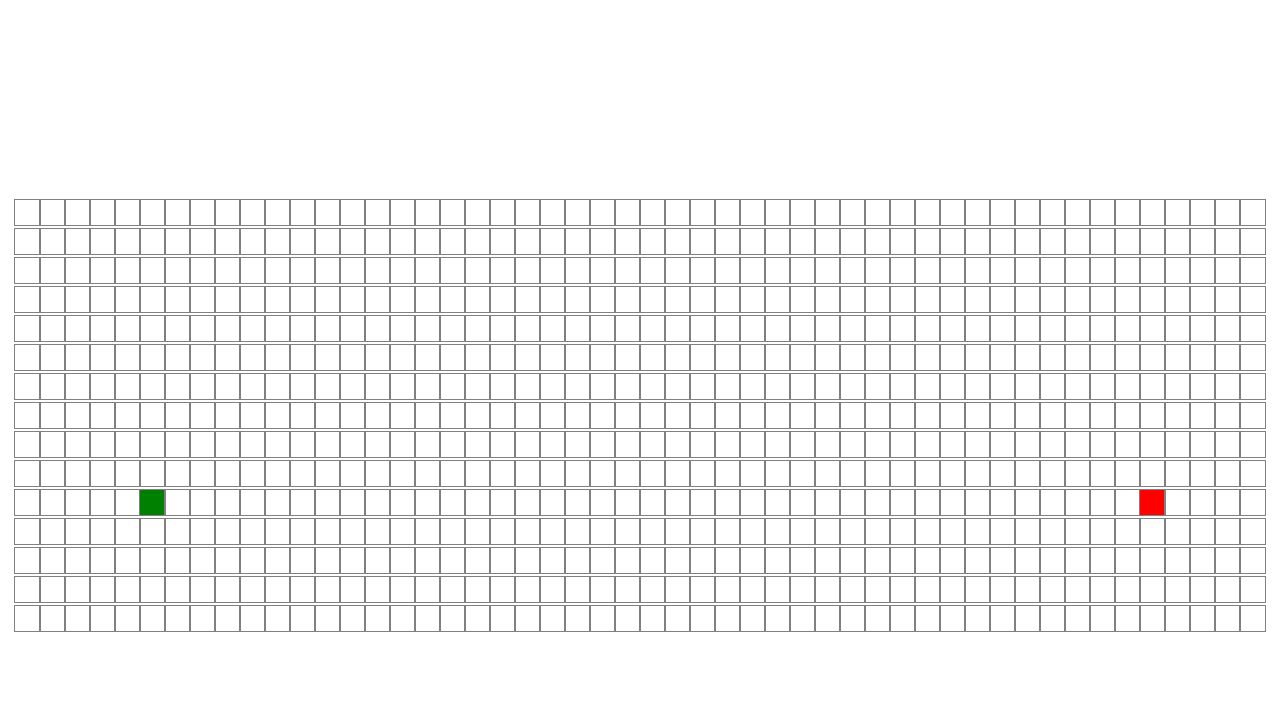
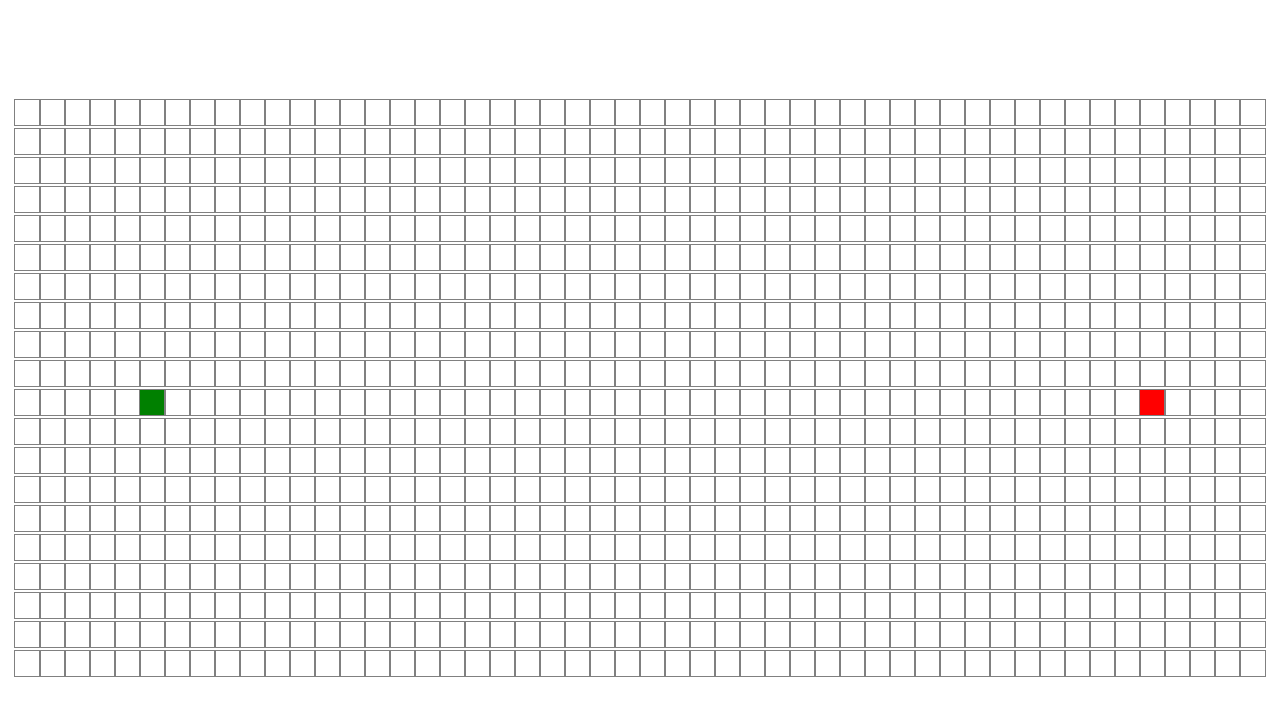
Before and after one commit to julietsampson/pathfinder, a React (Create React App) app: page / in a window 1280 px wide. Shown: the top 716 px of the page. Built offline with nearby package versions, Linux system fonts and the light colour scheme.

Commit message:
add rows and adjust grid placement

```diff
--- a/src/Pathfinder/Pathfinder.css
+++ b/src/Pathfinder/Pathfinder.css
@@ -1,8 +1,8 @@
 * {
-    margin: 0;
-    padding: 0;
-  }
+  margin: 0;
+  padding: 0;
+}
 
 .grid {
-    margin: 200px 0 0;
+  margin: 100px 0 0;
 }
--- a/src/Pathfinder/Pathfinder.jsx
+++ b/src/Pathfinder/Pathfinder.jsx
@@ -14,7 +14,7 @@ export default class Pathfinder extends Component {
 
     componentDidMount() {
         const nodes = [];
-        for (let row = 0; row < 15; row++) {
+        for (let row = 0; row < 20; row++) {
             const currRow = [];
             for (let col = 0; col < 50; col++) {
                 const currNode = {
```
